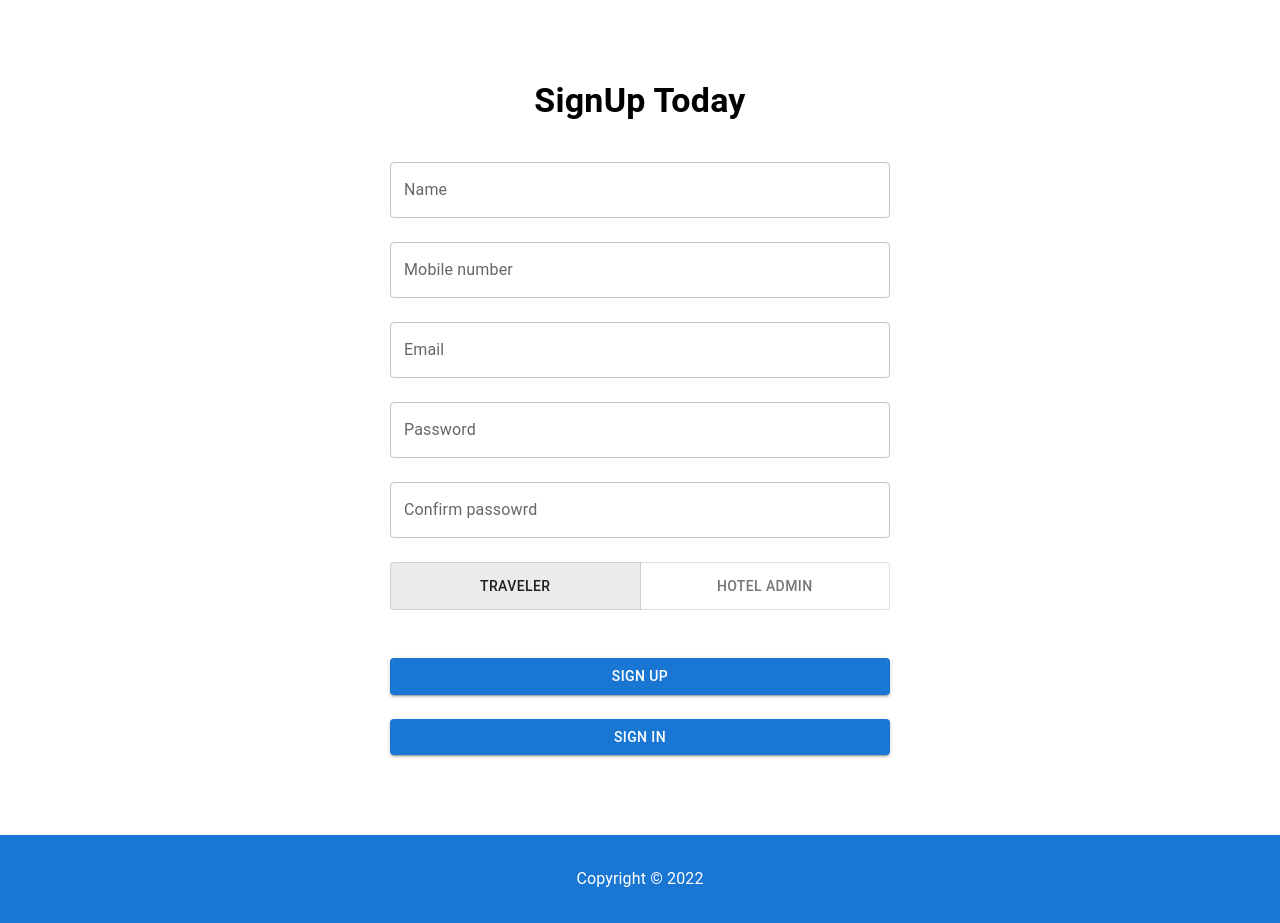
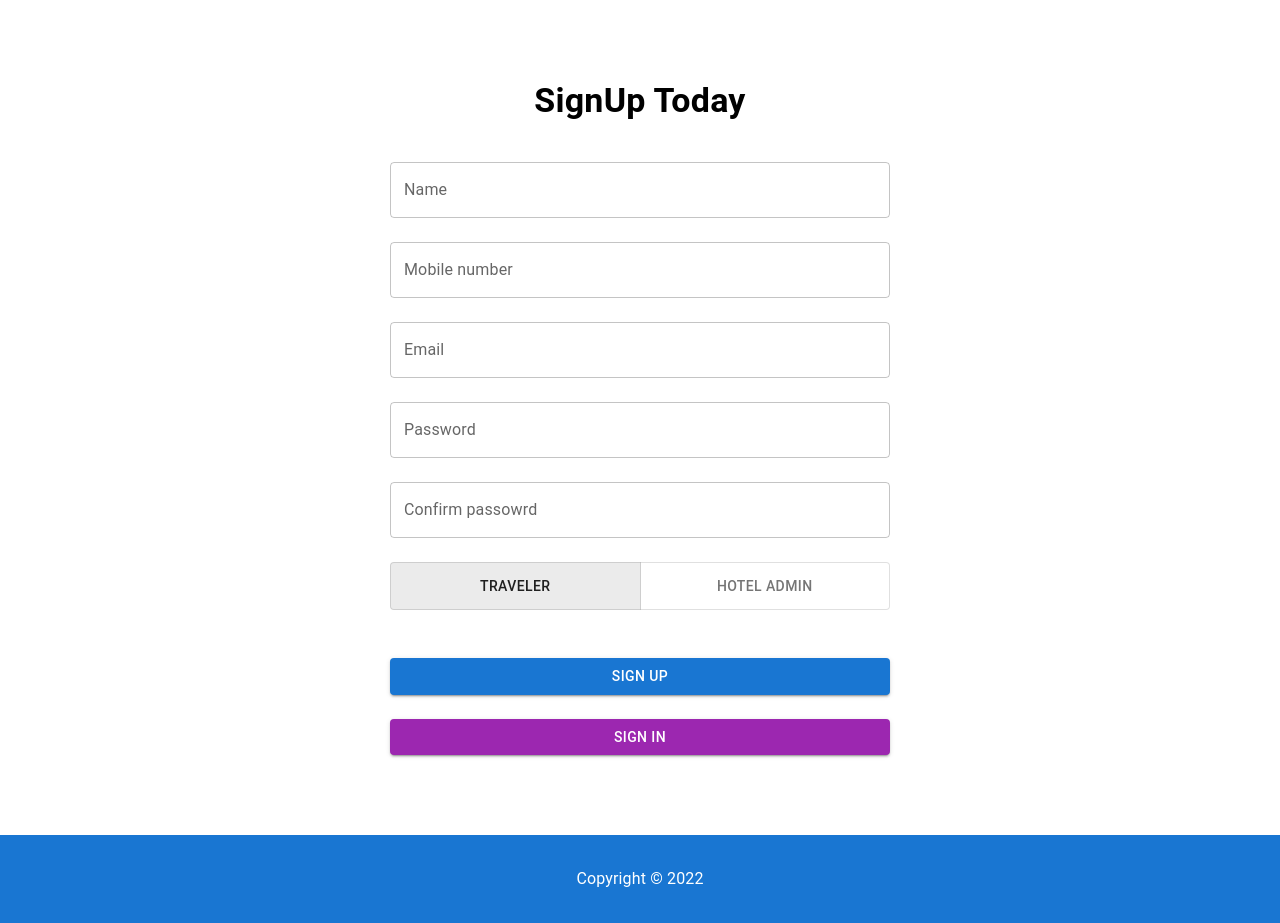
Before and after one commit to LassazVegaz/Hotel-Reservation-System, a React (Create React App) app in the folder frontend/: page / in a window 1280 px wide. Built offline with nearby package versions, Linux system fonts and the light colour scheme.

Commit message:
signin button color

```diff
--- a/frontend/src/pages/CreateAccountPage/CreateAcountForm.tsx
+++ b/frontend/src/pages/CreateAccountPage/CreateAcountForm.tsx
@@ -122,7 +122,11 @@ export const CreateAcountForm = () => {
 			>
 				Sign Up
 			</Button>
-			<Button variant="contained" onClick={() => navigate("/login")}>
+			<Button
+				color="secondary"
+				variant="contained"
+				onClick={() => navigate("/login")}
+			>
 				Sign In
 			</Button>
 		</Box>
```
